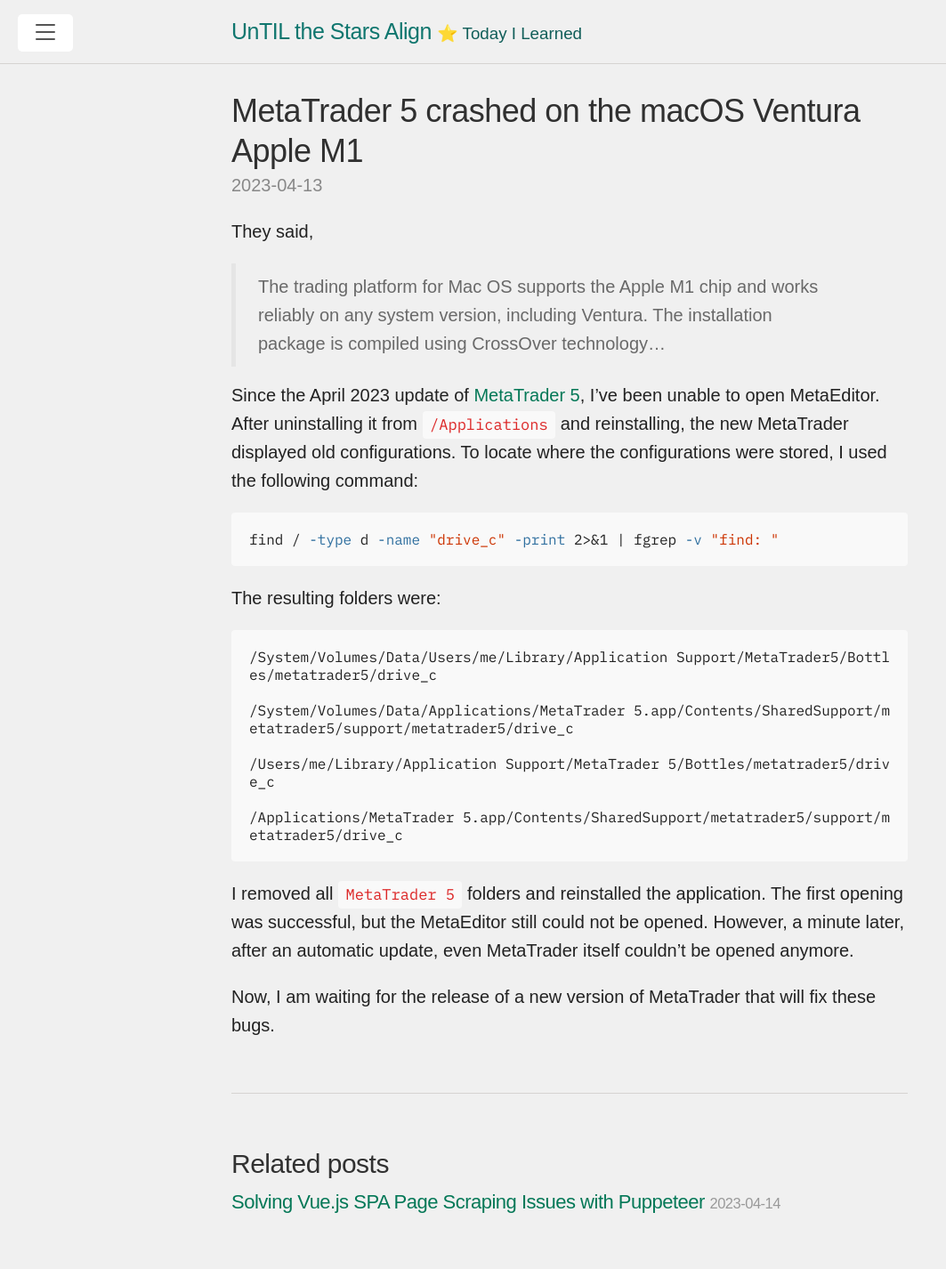
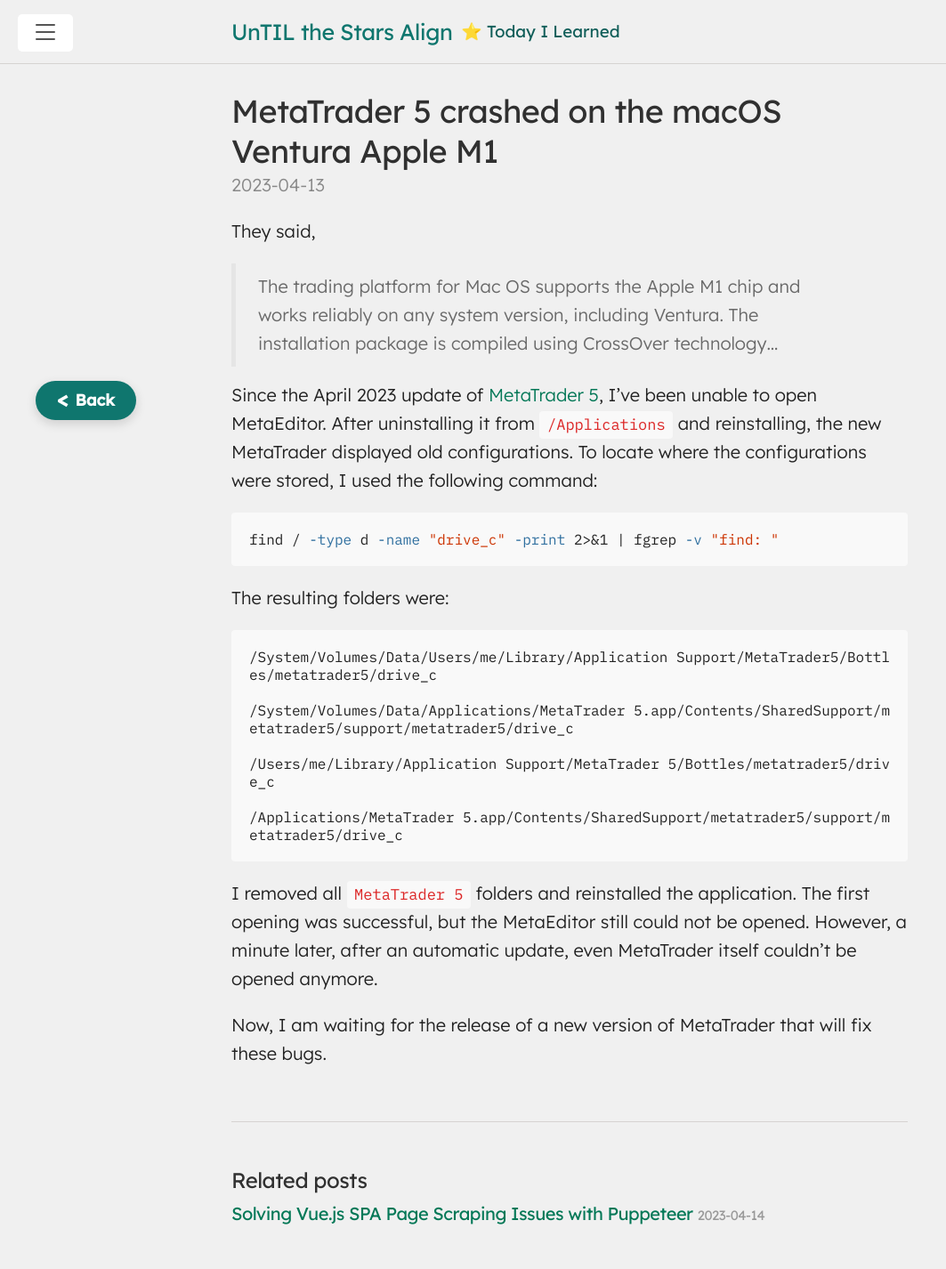
Before and after one commit to tonkla/tonkla.github.io, a Jekyll site: the page built from _posts/2023/04/2023-04-13-macos-metatrader.md, in a window 1280 px wide. Shown: the whole page at 89% size, without its empty margins (0-1063 px from the left). Built offline with Jekyll 4.4.1, drawn with Linux system fonts in a browser that asks for light colours; some web fonts are replaced.

Commit message:
feat: change font

```diff
--- a/_includes/head.html
+++ b/_includes/head.html
@@ -22,7 +22,7 @@
   <link rel="preconnect" href="https://fonts.googleapis.com" />
   <link rel="preconnect" href="https://fonts.gstatic.com" crossorigin />
   <link
-    href="https://fonts.googleapis.com/css2?family=IBM+Plex+Mono&family=IBM+Plex+Sans+Thai+Looped:wght@400;600&display=swap"
+    href="https://fonts.googleapis.com/css2?family=IBM+Plex+Mono&family=Lexend+Deca:wght@300;400;500&display=swap"
     rel="stylesheet"
   />
   <link rel="shortcut icon" href="{{ '/public/favicon.ico' | absolute_url }}" />
--- a/_layouts/post.html
+++ b/_layouts/post.html
@@ -1,6 +1,11 @@
 ---
 layout: default
 ---
+
+<button class="back-button" onclick="window.history.back()">
+  <span class="back-icon">&lt;</span>
+  <span class="back-text">Back</span>
+</button>
 
 <div class="post">
   <h1 class="post-title">{{ page.title }}</h1>
--- a/public/css/lanyon.css
+++ b/public/css/lanyon.css
@@ -39,8 +39,9 @@
 }
 
 html {
-  font-family: "IBM Plex Sans Thai Looped", sans-serif;
+  font-family: "Lexend Deca", sans-serif;
   font-size: 20px;
+  font-weight: 300;
   line-height: 1.6;
 }
 
@@ -53,6 +54,10 @@
   font-weight: 400;
   color: #313131;
   letter-spacing: -0.025rem;
+}
+
+strong {
+  font-weight: 500;
 }
 
 /*
@@ -101,9 +106,13 @@
   border-bottom: 1px solid #d6d3d1;
 }
 .masthead-title {
+  display: flex;
+  align-items: center;
+  gap: 0.5rem;
   margin-top: 0;
   margin-bottom: 0;
   color: #505050;
+  text-align: center;
 }
 .masthead-title a {
   color: #0f766e;
@@ -116,6 +125,7 @@
 
 @media (max-width: 48em) {
   .masthead-title {
+    justify-content: center;
     text-align: center;
   }
   .masthead-title small {
@@ -333,16 +343,20 @@
 
 /* Related posts */
 .related {
-  padding-top: 2rem;
-  padding-bottom: 2rem;
+  padding-top: 1.5rem;
+  padding-bottom: 1.5rem;
   border-top: 1px solid #d6d3d1;
+}
+.related h2 {
+  font-size: 1.2rem;
 }
 .related-posts {
   padding-left: 0;
   list-style: none;
 }
 .related-posts h3 {
-  font-size: 1.1rem;
+  font-size: 1rem;
+  font-weight: 400;
   margin-top: 0;
 }
 .related-posts li small {
@@ -565,3 +579,53 @@
   justify-content: center;
   align-items: center;
 }
+
+/* Floating Back Button */
+.back-button {
+  position: fixed;
+  top: 50%;
+  left: 2rem;
+  transform: translateY(-50%);
+  padding: 0.6rem 1.2rem;
+  background-color: #0f766e;
+  color: #fff;
+  border: none;
+  border-radius: 50px;
+  cursor: pointer;
+  box-shadow: 0 4px 12px rgba(0, 0, 0, 0.15);
+  font-family: inherit;
+  font-size: 0.9rem;
+  font-weight: 600;
+  z-index: 999;
+  transition: all 0.2s ease;
+  display: flex;
+  align-items: center;
+  justify-content: center;
+  gap: 0.4rem;
+  line-height: 1;
+}
+
+.back-button:hover {
+  background-color: #115e59;
+  transform: translateY(-50%) scale(1.05);
+  box-shadow: 0 6px 16px rgba(0, 0, 0, 0.2);
+}
+
+.back-button:active {
+  transform: translateY(-50%) scale(1);
+}
+
+.back-icon {
+  font-size: 1.2rem;
+  margin-top: -0.2rem; /* Fine-tune vertical offset for the icon */
+}
+
+.back-text {
+  line-height: 1;
+}
+
+@media (max-width: 48em) {
+  .back-button {
+    display: none;
+  }
+}
```
Also changed, not shown: 1 other file.
